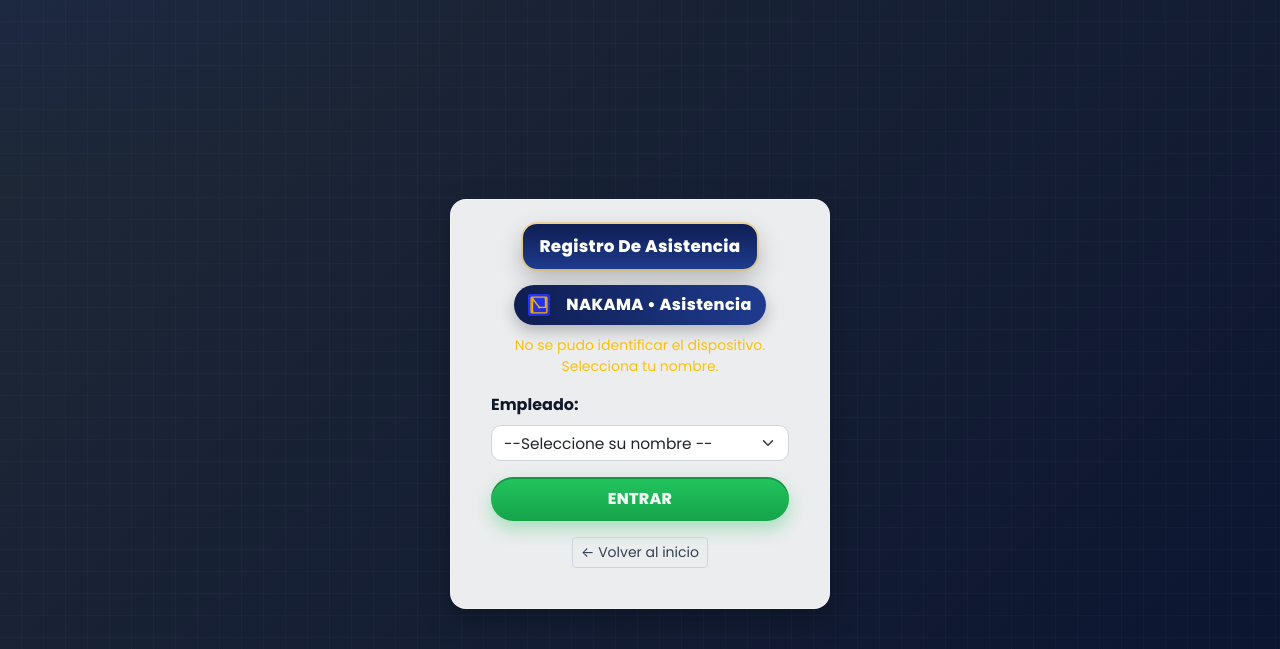
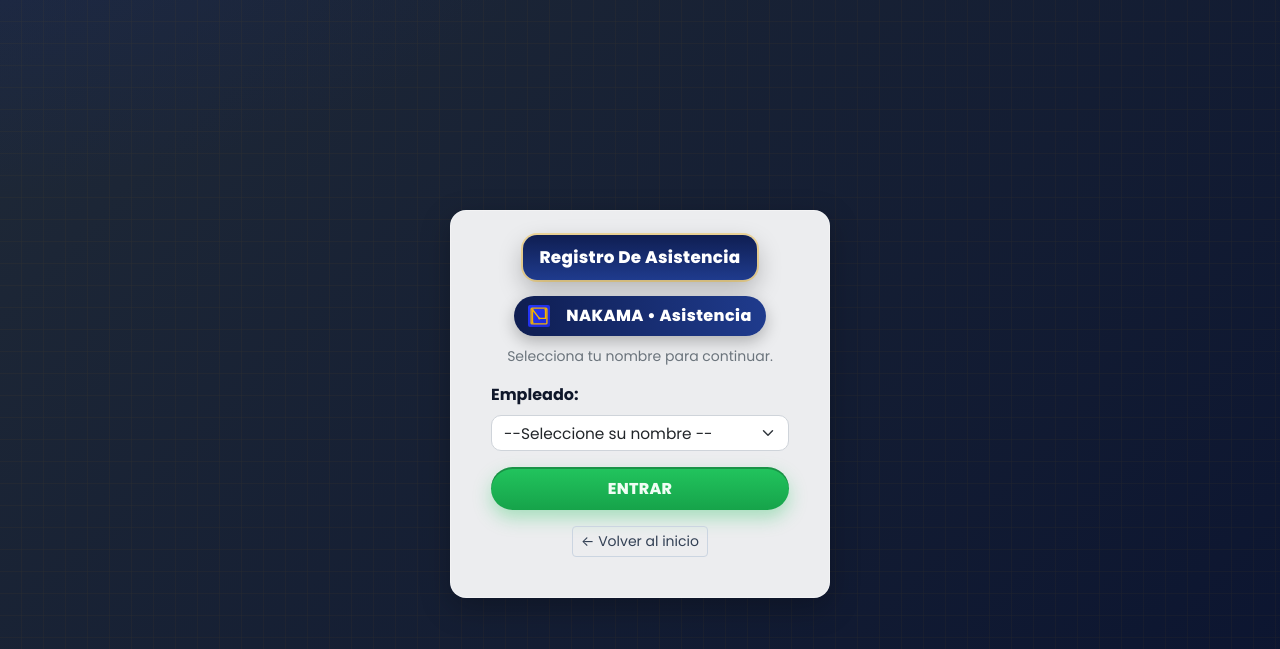
Before and after one commit to ichigo34/asistencia-nakama-service, a Django app: page /auto/ in a window 1280 px wide. Shown: the top 649 px of the page. Run offline with Django 5.2, Linux system fonts and the light colour scheme; data that the repository does not hold is empty; some libraries are stand-ins or nearby versions.

Commit message:
auth: desactivar autodetección por fingerprint y requerir selección manual de empleado en identificación

```diff
--- a/app/templates/identificar.html
+++ b/app/templates/identificar.html
@@ -20,10 +20,10 @@
           </div>
 <div class="brand-bar"><span class="brand-pill"><img src="{% static 'img/logo-nakama.svg' %}" alt="Nakama">NAKAMA • Asistencia</span></div>
           <div class="card-body pt-0">
-            <small id="estado" class="text-muted d-block mb-3">Detectando tu dispositivo...</small>
+<small id="estado" class="text-muted d-block mb-3">Selecciona tu nombre para continuar.</small>
 
-            <!-- Pantalla 1: primera vez, elegir empleado y ENTRAR -->
-            <form id="form-vincular" class="text-start" style="display: none;">
+            <!-- Selección de empleado obligatoria -->
+            <form id="form-vincular" class="text-start" style="display: block;">
               {% csrf_token %}
               <div class="mb-3">
                 <label class="form-label">Empleado:</label>
@@ -49,7 +49,7 @@
   </div>
 
   <script src="https://cdn.jsdelivr.net/npm/bootstrap@5.3.0/dist/js/bootstrap.bundle.min.js"></script>
-  <script src="https://cdn.jsdelivr.net/npm/@fingerprintjs/fingerprintjs@3/dist/fp.min.js"></script>
+  <!-- FingerprintJS deshabilitado para forzar selección manual -->
   <script>
     let visitorId = null;
     // Obtener token CSRF desde cookie
@@ -70,36 +70,12 @@
       document.getElementById('form-vincular').style.display = 'block';
     }
 
-    async function identificar() {
-      try {
-        const fp = await FingerprintJS.load();
-        const result = await fp.get();
-        visitorId = result.visitorId;
-
-        const res = await fetch('{% url "api_identificar_por_fingerprint" %}', {
-          method: 'POST',
-          headers: {
-            'Content-Type': 'application/json',
-            'X-CSRFToken': getCookie('csrftoken') || ''
-          },
-          body: JSON.stringify({ fingerprint: visitorId })
-        });
-        const data = await res.json();
-        if (data.success) {
-          setEstado(`Bienvenido, ${data.empleado.nombre_completo}. Redirigiendo...`, 'success');
-          setTimeout(() => window.location.href = `/auto/empleado/${data.empleado.id}/`, 600);
-        } else {
-          setEstado('Selecciona tu nombre para vincular tu equipo y continuar.', 'secondary');
-          mostrarFormulario();
-        }
-      } catch (e) {
-        setEstado('No se pudo identificar el dispositivo. Selecciona tu nombre.', 'warning');
-        mostrarFormulario();
-      }
-    }
+    // Autodetección deshabilitada: obligamos selección manual
+    function identificar() { /* noop */ }
 
     document.addEventListener('DOMContentLoaded', () => {
-      identificar();
+      setEstado('Selecciona tu nombre para continuar.', 'secondary');
+      mostrarFormulario();
 
       // Enter para enviar
       document.addEventListener('keydown', (e) => {
```
